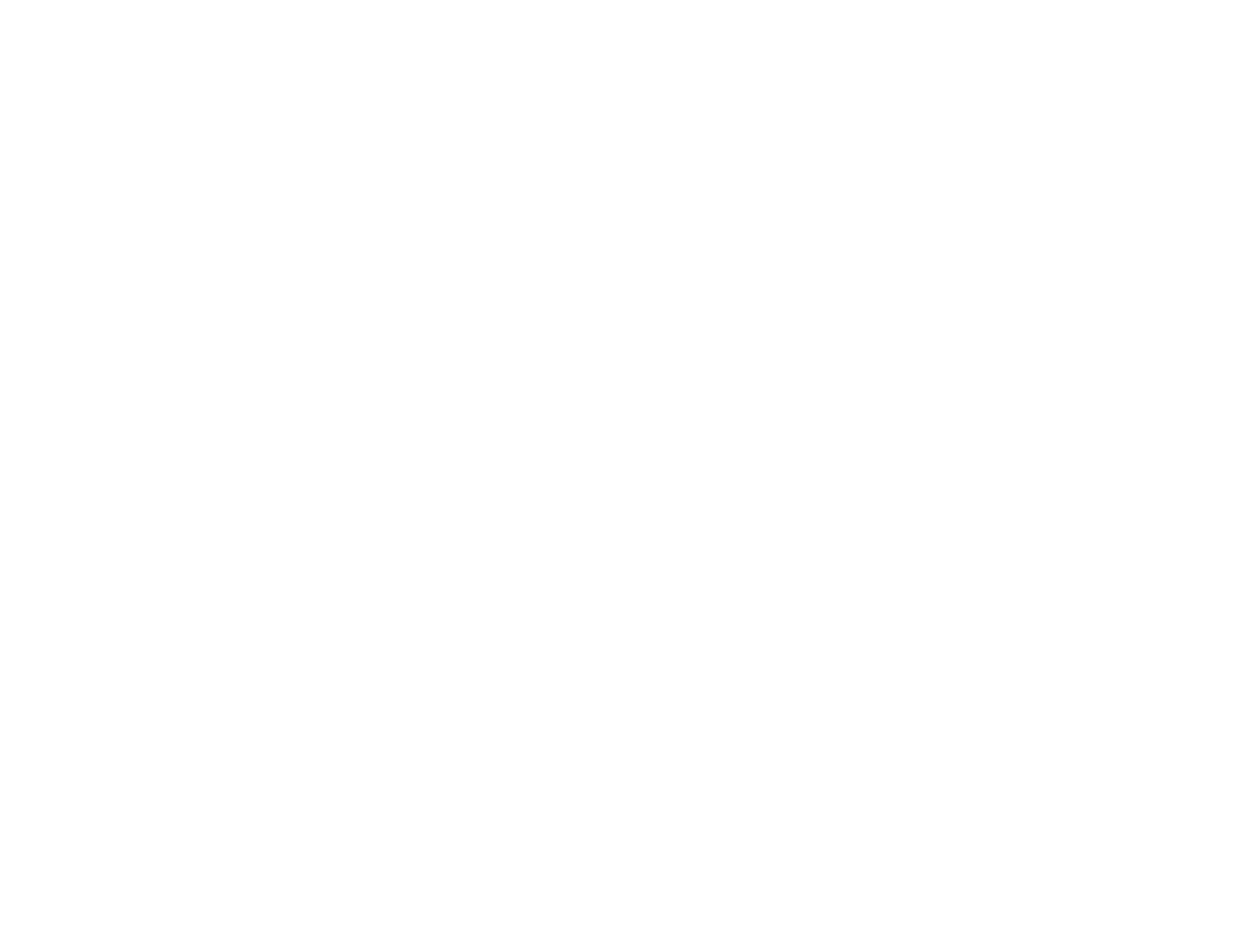
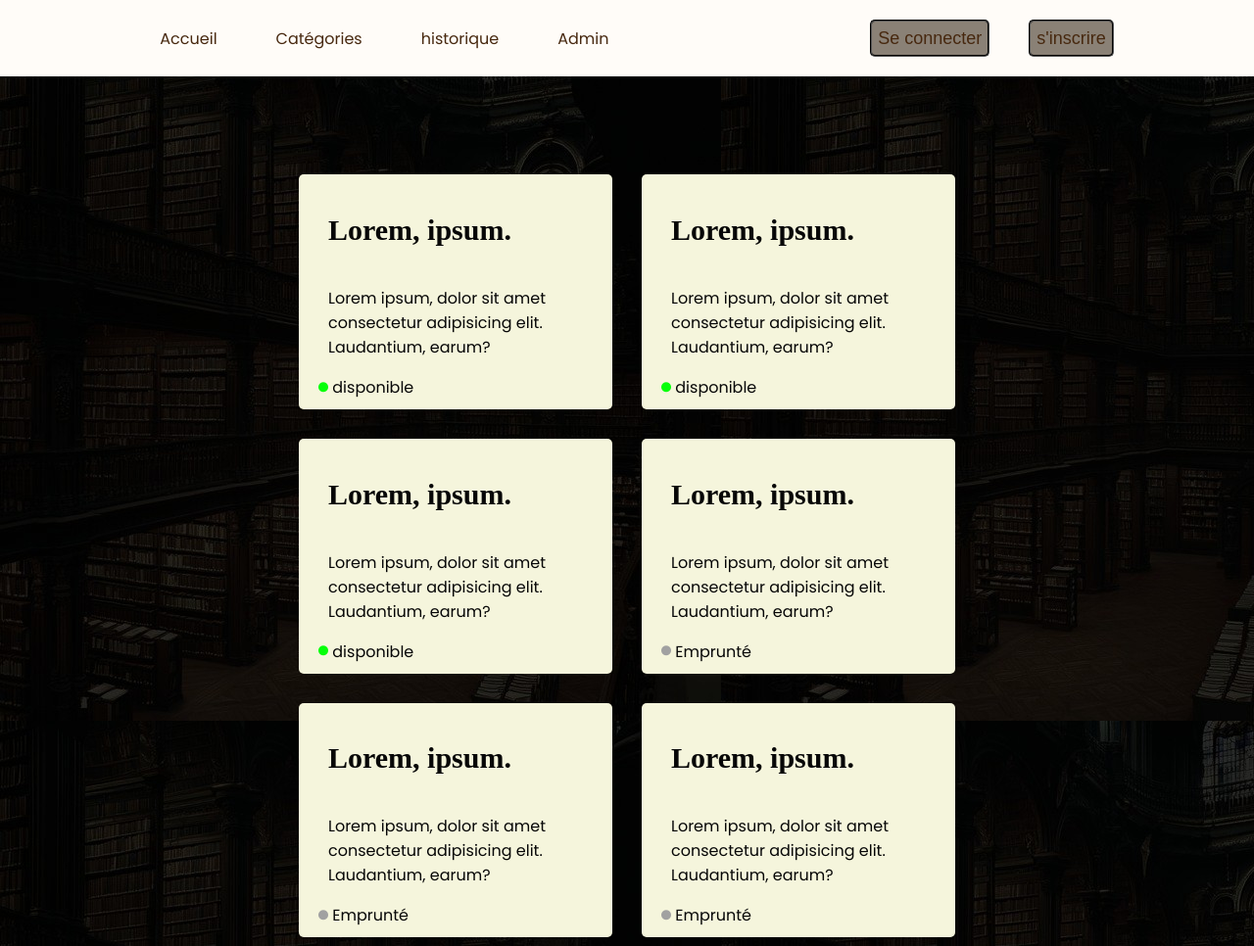
Before and after one commit to Youcode-Classe-E-2024-2025/Khawla-Boukniter-DevBook, a plain HTML site: page index.html in a window 1280 px wide. Shown: the top 966 px of the page at 98% size. Before the commit the page ends 800 px from the top, so only its background shows below. Drawn offline with Linux system fonts and the light colour scheme; a web font is replaced by a local one.

Commit message:
ajouter la page d'accueil avec liste des livres statique

```diff
--- a/assets/css/style.css
+++ b/assets/css/style.css
@@ -35,10 +35,9 @@ legend{
 
 button{
     margin: 20px;
-    width: 100px;
-    border-style: solid;
+    border-style: groove;
     font-size: 18px;
-    height: 35px;
+    line-height: 2rem;
     border-radius: 5px;
     background-color: rgb(138, 129, 118);
 }
@@ -55,6 +54,55 @@ input:focus {
 }
 
 button:hover {
-    background-color: rgb(60, 40, 20);
+    background-color: rgb(232, 212, 192);
     cursor: pointer;
 }
+nav{
+    display: flex;
+    justify-content: space-around;
+    background-color: rgb(255, 252, 248);
+    align-items: center;
+}
+ul{
+    display: flex;
+    list-style: none;
+    gap: 60px;
+}
+nav a{
+    text-decoration: none;
+    color: rgb(71, 40, 15);
+}
+.card{
+    color: rgb(7, 7, 7);
+    flex-wrap: wrap;
+    width: 300px;
+    background-color: beige;
+    padding-left: 20px;
+    border-radius: 5px;
+}
+.card-title{
+    font-family: "Bona Nova SC", serif;
+    font-size: 30px;
+    padding-left: 10px;
+}
+.card-text{
+    padding-left: 10px;
+}
+.card-footer{
+    margin-bottom: 10px;
+}
+main{
+    margin-left: 150px;
+    margin-right: 150px;
+    margin-top: 100px;
+    margin-bottom: 50px;
+}
+.container{
+    display: flex;
+    flex-wrap: wrap;
+    gap: 30px;
+    justify-content: center;
+}
+.auth {
+    display: flex;
+}
--- a/index.html
+++ b/index.html
@@ -0,0 +1,97 @@
+<!DOCTYPE html>
+<html lang="en">
+    <head>
+        <title>Accueil</title>
+        <meta charset="UTF-8">
+        <meta name="viewport" content="width=device-width, initial-scale=1">
+        <link href="assets/css/style.css" rel="stylesheet">
+        <link rel="preconnect" href="https://fonts.gstatic.com" crossorigin>
+        <link href="https://fonts.googleapis.com/css2?family=Alexandria:wght@100..900&family=Amiri:ital,wght@0,400;0,700;1,400;1,700&family=Anton+SC&family=Aref+Ruqaa:wght@400;700&family=Bona+Nova+SC:ital,wght@0,400;0,700;1,400&family=Cairo:wght@200..1000&family=Exo+2:ital,wght@0,100..900;1,100..900&family=Funnel+Sans:ital,wght@0,300..800;1,300..800&family=Inter:ital,opsz,wght@0,14..32,100..900;1,14..32,100..900&family=Lalezar&family=Lato:ital,wght@0,100;0,300;0,400;0,700;0,900;1,100;1,300;1,400;1,700;1,900&family=Noto+Kufi+Arabic:wght@100..900&family=Oswald:wght@200..700&family=Poppins:ital,wght@0,100;0,200;0,300;0,400;0,500;0,600;0,700;0,800;0,900;1,100;1,200;1,300;1,400;1,500;1,600;1,700;1,800;1,900&family=Rakkas&family=Readex+Pro:wght@160..700&family=Rubik:ital,wght@0,300..900;1,300..900&display=swap" rel="stylesheet">
+        <link rel="stylesheet" href="https://cdnjs.cloudflare.com/ajax/libs/font-awesome/6.5.1/css/all.min.css"
+        integrity="sha512-DTOQO9RWCH3ppGqcWaEA1BIZOC6xxalwEsw9c2QQeAIftl+Vegovlnee1c9QX4TctnWMn13TZye+giMm8e2LwA=="
+        crossorigin="anonymous" referrerpolicy="no-referrer" />
+    </head>
+    <body>
+        <nav>
+            <ul>
+                <li><a href="acceuil.html">Accueil</a></li>
+                <li><a href="categories.html">Catégories</a></li>
+                <li><a href="historique.html">historique</a></li>
+                <li><a href="admin.html">Admin</a></li>
+            </ul>
+            <div class="btn auth">
+                <button><a href="pages/login.html">Se connecter</a></button>
+                <button><a href="pages/signup.html">s'inscrire</a></button>
+            </div>
+        </nav>
+        <main>
+            <div class="container">
+                <div class="card">
+                    <div class="card-body">
+                      <h4 class="card-title">Lorem, ipsum.</h4>
+                      <p class="card-text">Lorem ipsum, dolor sit amet consectetur adipisicing elit. Laudantium, earum?</p>
+                    </div>
+                    <div class="card-footer">
+                        <i class="fa-solid fa-circle fa-2xs" style="color: #05ff09;"></i>
+                        <span>disponible</span>
+                    </div>
+                </div>
+
+                <div class="card">
+                    <div class="card-body">
+                        <h4 class="card-title">Lorem, ipsum.</h4>
+                        <p class="card-text">Lorem ipsum, dolor sit amet consectetur adipisicing elit. Laudantium, earum?</p>
+                    </div>
+                    <div class="card-footer">
+                        <i class="fa-solid fa-circle fa-2xs" style="color: #05ff09;"></i>
+                        <span>disponible</span>
+                    </div>
+                </div>
+
+                <div class="card">
+                    <div class="card-body">
+                        <h4 class="card-title">Lorem, ipsum.</h4>
+                        <p class="card-text">Lorem ipsum, dolor sit amet consectetur adipisicing elit. Laudantium, earum?</p>
+                    </div>
+                    <div class="card-footer">
+                        <i class="fa-solid fa-circle fa-2xs" style="color: #05ff09;"></i>
+                        <span>disponible</span>
+                    </div>
+                </div>
+
+                <div class="card">
+                    <div class="card-body">
+                        <h4 class="card-title">Lorem, ipsum.</h4>
+                        <p class="card-text">Lorem ipsum, dolor sit amet consectetur adipisicing elit. Laudantium, earum?</p>
+                    </div>
+                    <div class="card-footer">
+                        <i class="fa-solid fa-circle fa-2xs" style="color: #a1a1a1;"></i>
+                        <span>Emprunté</span>
+                    </div>
+                </div>
+
+                <div class="card">
+                    <div class="card-body">
+                        <h4 class="card-title">Lorem, ipsum.</h4>
+                        <p class="card-text">Lorem ipsum, dolor sit amet consectetur adipisicing elit. Laudantium, earum?</p>
+                    </div>
+                    <div class="card-footer">
+                        <i class="fa-solid fa-circle fa-2xs" style="color: #a1a1a1;"></i>
+                        <span>Emprunté</span>
+                    </div>
+                </div>
+
+                <div class="card">
+                    <div class="card-body">
+                        <h4 class="card-title">Lorem, ipsum.</h4>
+                        <p class="card-text">Lorem ipsum, dolor sit amet consectetur adipisicing elit. Laudantium, earum?</p>
+                    </div>
+                    <div class="card-footer">
+                        <i class="fa-solid fa-circle fa-2xs" style="color: #a1a1a1;"></i>
+                        <span>Emprunté</span>
+                    </div>
+                </div>
+            </div>
+        </main>
+    </body>
+</html>
```
